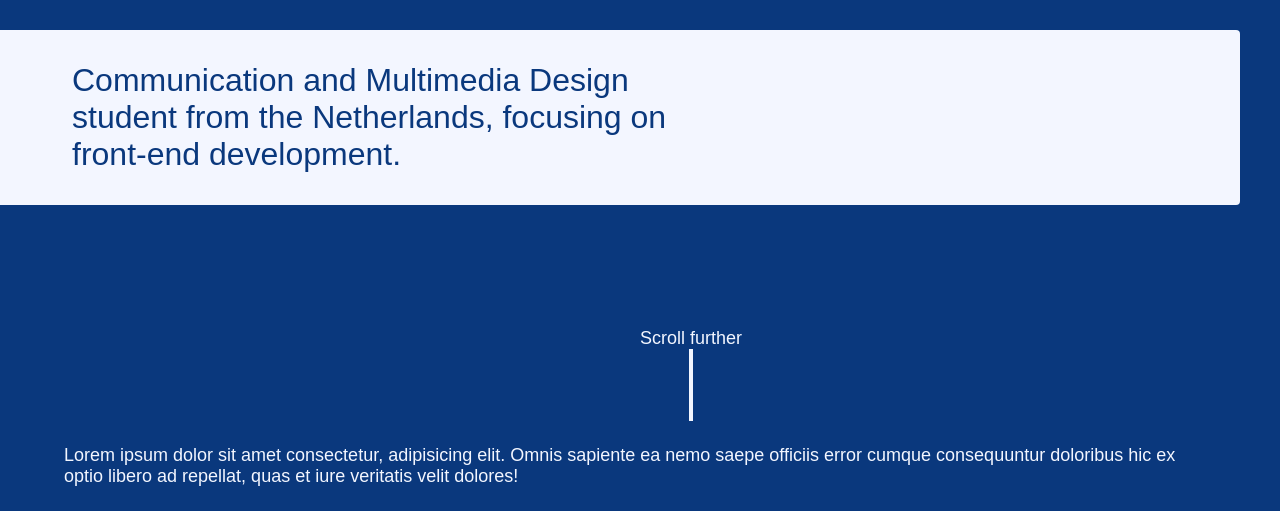
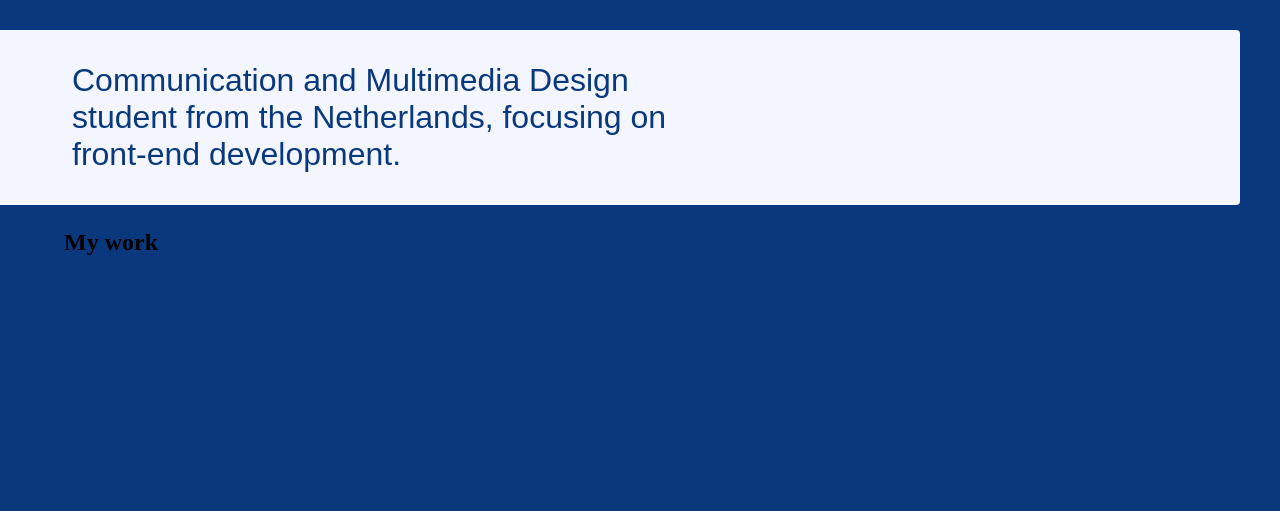
Before and after one commit to cheunyinz/portfolio, a plain HTML site: page index.html in a window 1280 px wide. Shown: the part 377-888 px from the top of the page. After the commit the page ends 800 px from the top, so only its background shows below. Drawn offline with Linux system fonts and the light colour scheme; a web font is replaced by a local one.

Commit message:
klein aanpassingen

```diff
--- a/index.html
+++ b/index.html
@@ -27,13 +27,14 @@
                 <div>
                     <p>Communication and Multimedia Design student from the Netherlands, focusing on front-end development.</p>
                 </div>
-                <p>Scroll further</p>
+                <!-- <p>Scroll further</p> -->
         </header>
 
-        <section class="container">
+        <article class="container">
+            <h2>My work</h2>
             <section>
-                <p>Lorem ipsum dolor sit amet consectetur, adipisicing elit. Omnis sapiente ea nemo saepe officiis error cumque consequuntur doloribus hic ex optio libero ad repellat, quas et iure veritatis velit dolores!</p>
-            </section>
+
+            </article>
         </section>
     </main>
 
--- a/styles/index_style.css
+++ b/styles/index_style.css
@@ -2,7 +2,7 @@
 
 main header {
     position: relative;
-    height: calc(100vh - 7.95rem);
+    /* height: calc(100vh - 7.95rem); */
 }
 
 main header div {
@@ -26,7 +26,7 @@ main header div:last-of-type::after {
     border-radius: 0 .25em .25em 0;
     background-color: var(--secondary-color);
 
-    animation: headerSlideIn 1.5s;
+    animation: headerSlideIn 1s;
     animation-timing-function: linear;
 }
 
@@ -50,13 +50,13 @@ main header div:last-of-type p {
     max-width: 22em;
     padding: clamp(1rem, 2.5vw, 2rem);
 
-    animation: headerLastTextFadeIn 2.5s;
+    animation: headerLastTextFadeIn 2s;
     animation-timing-function: linear;
 }
 
-main header > p  {
+/* main header>p {
     position: absolute;
-    display: flex;
+    display: none;
     flex-direction: column-reverse;
     justify-content: center;
     align-items: center;
@@ -67,13 +67,18 @@ main header > p  {
     right: 50%;
 
     font-weight: 200;
-}
+} */
 
-main header > p::before {
+main header>p::before {
     content: '';
     width: .2rem;
     height: 4em;
     background-color: var(--secondary-color);
+
+}
+
+
+main article:first-of-type section:first-of-type {
 
 }
 
@@ -91,12 +96,12 @@ main header > p::before {
 
 @keyframes headerSlideIn {
     0% {
-        transform: translate(-98%);
+        transform: translate(-100%);
     }
 
     40% {
 
-        transform: translate(-98%);
+        transform: translate(-100%);
     }
 
     100% {
@@ -115,8 +120,15 @@ main header > p::before {
         transform: rotateX(-10deg);
     }
 
-    100%{
+    100% {
         opacity: 1;
         transform: rotateX(0);
     }
 }
+
+@media screen and (min-width:40em) {
+    main header>p {
+
+    }
+
+}
```
Also changed, not shown: 2 other files.
